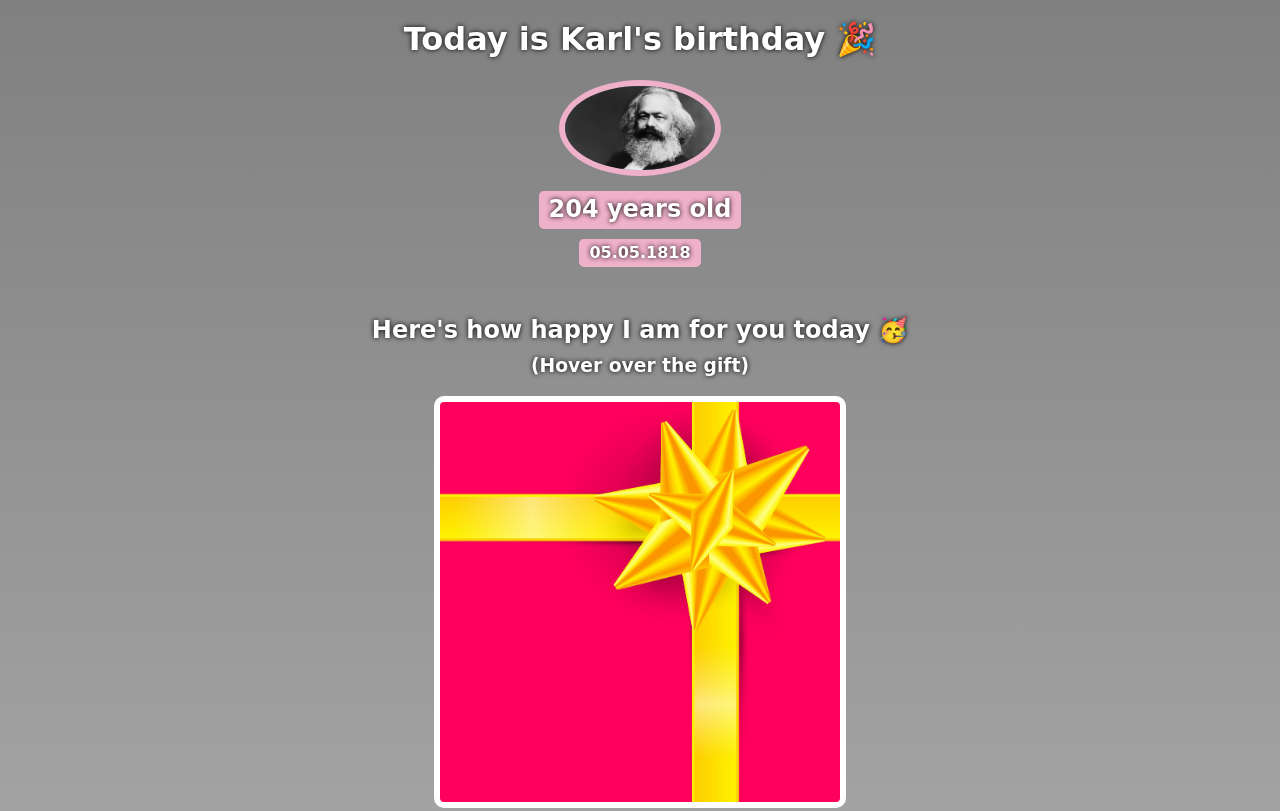
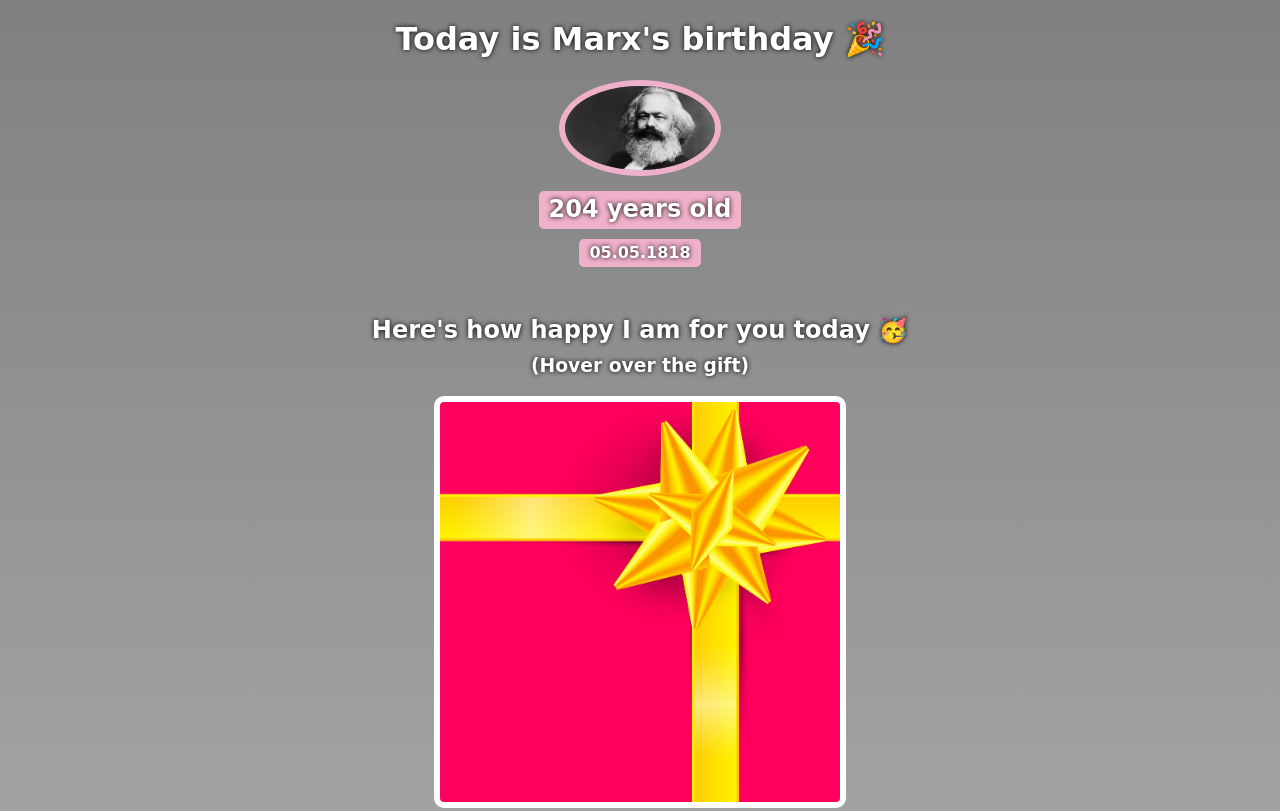
Before and after one commit to Denis-Suljadzic/birthday-gift-card, a plain HTML site: page index.html in a window 1280 px wide. Shown: the top 811 px of the page. Drawn offline with nearby package versions, Linux system fonts and the light colour scheme; a web font is replaced by a local one.

Commit message:
Chanhe the name to Marx

```diff
--- a/index.html
+++ b/index.html
@@ -7,7 +7,7 @@
     </head>
     <body>
         <div id="header">
-            <h1>Today is Karl's birthday 🎉</h1>
+            <h1>Today is Marx's birthday 🎉</h1>
             <img id="bff-img" src="images/karl.jpg">
             <h2 id="bday-age">204 years old</h2>
             <h4 id="bday-date">05.05.1818</h4>
```
